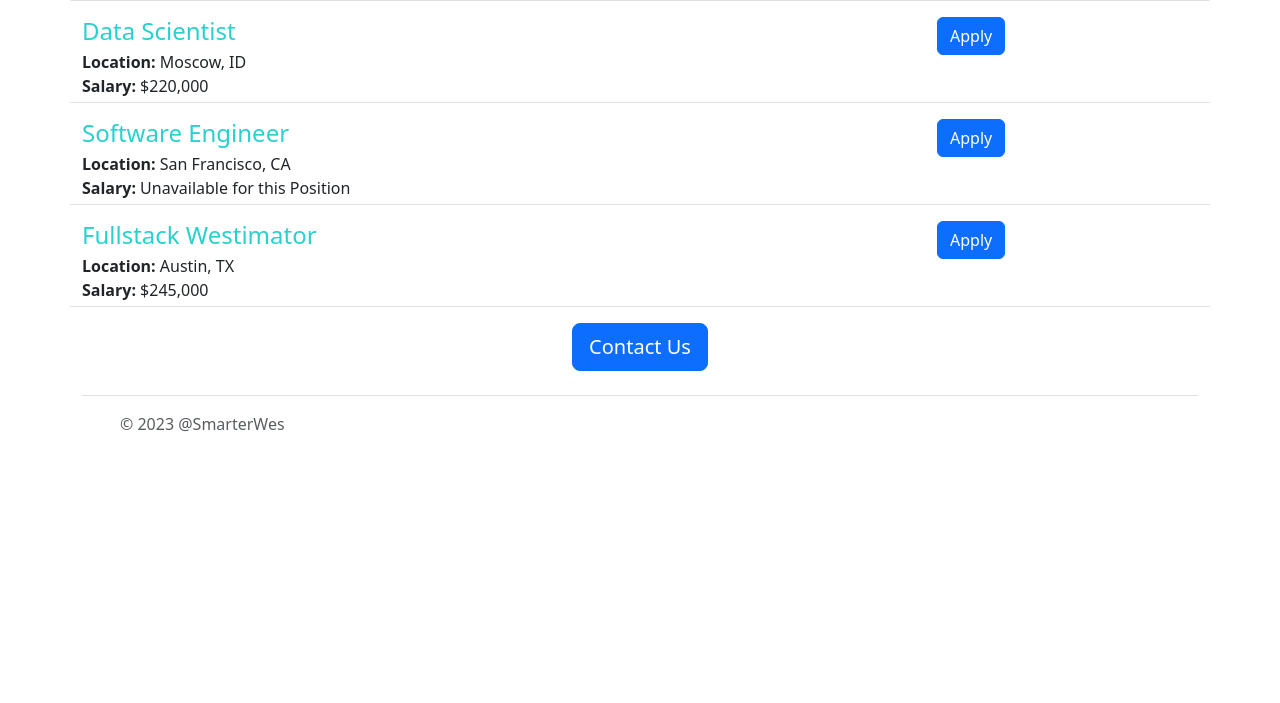
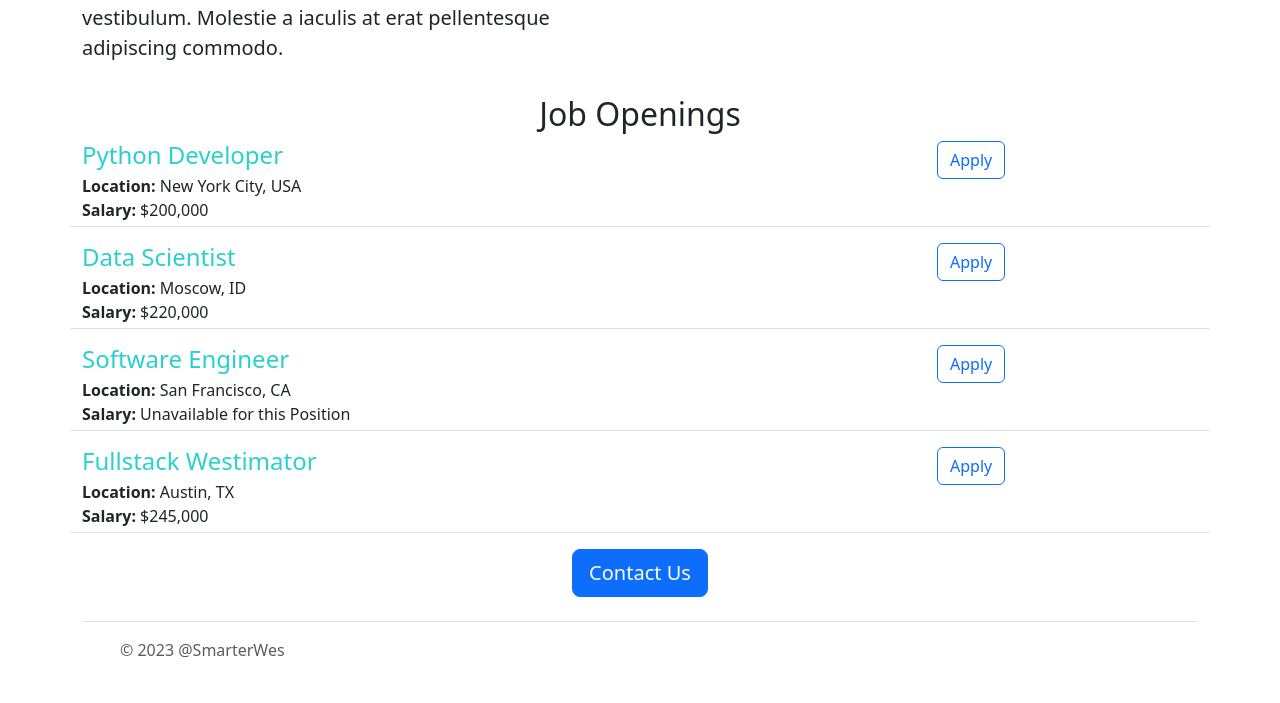
Before and after one commit to smarterwes/careers-website-guided-project, a Flask app: page / in a window 1280 px wide. Shown: the part 1255-1958 px from the top of the page. Before the commit the page ends 1687 px from the top, so only its background shows below. Run offline with Flask 2, Linux system fonts and the light colour scheme.

Commit message:
Split one Section into 2 columns with optional display; implementing button functionality @ 1:54:06

```diff
--- a/templates/home.html
+++ b/templates/home.html
@@ -19,16 +19,28 @@
     {% include 'nav.html' %}
     <img class="img-fluid" id="banner" img src="https://careers-website-guided-project.wes18.repl.co/static/banner.jpeg" height="320">
     <div class="container">
-      <h1 class="text-center">{{company_name}} Careers</h1>
-      <p class="lead">Lorem ipsum dolor sit amet, consectetur adipiscing elit, sed do eiusmod tempor incididunt ut labore et dolore magna aliqua. Amet justo donec enim diam vulputate ut pharetra. Aliquet enim tortor at auctor urna nunc id cursus. Ac ut consequat semper viverra nam libero. Pulvinar pellentesque habitant morbi tristique senectus. Sit amet consectetur adipiscing elit pellentesque habitant. Eget nunc lobortis mattis aliquam faucibus. Facilisis sed odio morbi quis commodo odio. Mauris nunc congue nisi vitae suscipit tellus mauris. Habitant morbi tristique senectus et netus. Molestie ac feugiat sed lectus vestibulum. Molestie a iaculis at erat pellentesque adipiscing commodo.</p>
+      <h1 class="text-center">
+        {{company_name}} Careers
+      </h1>
+      <div class="row" style="margin-bottom:16px">
+        <div class="col-md-6">
+      <p class="lead">
+        Lorem ipsum dolor sit amet, consectetur adipiscing elit, sed do eiusmod tempor incididunt ut labore et dolore magna aliqua. Amet justo donec enim diam vulputate ut pharetra. Aliquet enim tortor at auctor urna nunc id cursus. Ac ut consequat semper viverra nam libero. Pulvinar pellentesque habitant morbi tristique senectus. Sit amet consectetur adipiscing elit pellentesque habitant. Eget nunc lobortis mattis aliquam faucibus. Facilisis sed odio morbi quis commodo odio. Mauris nunc congue nisi vitae suscipit tellus mauris. Habitant morbi tristique senectus et netus. Molestie ac feugiat sed lectus vestibulum. Molestie a iaculis at erat pellentesque adipiscing commodo.
+      </p>
+        </div>
+        <div class="d-none d-md-block col-md-6">
+        <img src="/static/hiker-in-canyon.jpg" style="height:320px;border-radius:4px;">
+        </div>
+      </div>
       <h2 class="text-center" mt-2 mb-4>Job Openings</h2>
       <div>
         {% for job in jobs %}
           {% include 'jobitem.html' %}
         {% endfor %}
       </div>
-      <div class="text-center">
-      <button class="btn btn-primary btn-lg">Contact Us</button>
+      <div class="d-flex justify-content-center">
+        <button type="button" class="btn btn-primary btn-lg">Contact Us</button>
+      </div>
       </div>
     </div>
     {% include 'footer.html' %}
--- a/templates/jobitem.html
+++ b/templates/jobitem.html
@@ -15,7 +15,7 @@
       <b>Salary:</b> Unavailable for this Position
       {% endif %}
   </div>
-  <div class="col-3">
-    <button type="button" class="btn btn-primary">Apply</button>
+  <div class="col-2 padding-right:16px">
+    <a href="mailto:wes@metalinktx.com?subject=Application for {{job['title']}}" type="button" class="btn btn-outline-primary float-right align-middle">Apply</a>
   </div>
 </div>
```
Also changed, not shown: 1 other file.
